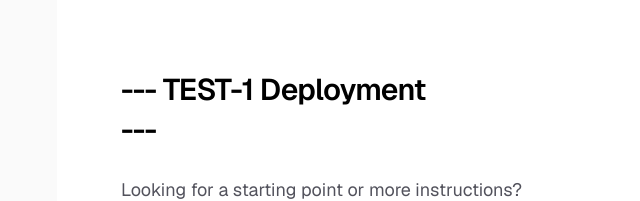
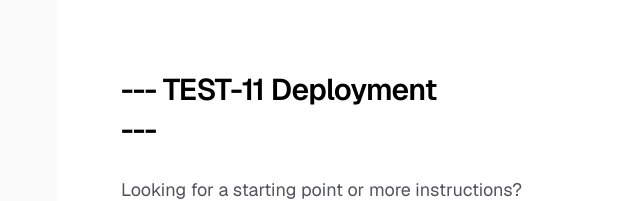
Before and after one commit to hasanugr/ci-cd-simulation, a Next.js app: page / in a window 1280 px wide. Shown: the part 232-433 px from the top of the page, without its empty margins (199-839 px from the left). Built offline with nearby package versions, Linux system fonts and the light colour scheme.

Commit message:
refactor: update header text to specify TEST-11 deployment

```diff
--- a/app/page.tsx
+++ b/app/page.tsx
@@ -14,7 +14,7 @@ export default function Home() {
         />
         <div className="flex flex-col items-center gap-6 text-center sm:items-start sm:text-left">
           <h1 className="max-w-xs text-3xl font-semibold leading-10 tracking-tight text-black dark:text-zinc-50">
-            --- TEST-1 Deployment ---
+            --- TEST-11 Deployment ---
           </h1>
           <p className="max-w-md text-lg leading-8 text-zinc-600 dark:text-zinc-400">
             Looking for a starting point or more instructions? Head over to{" "}
```
